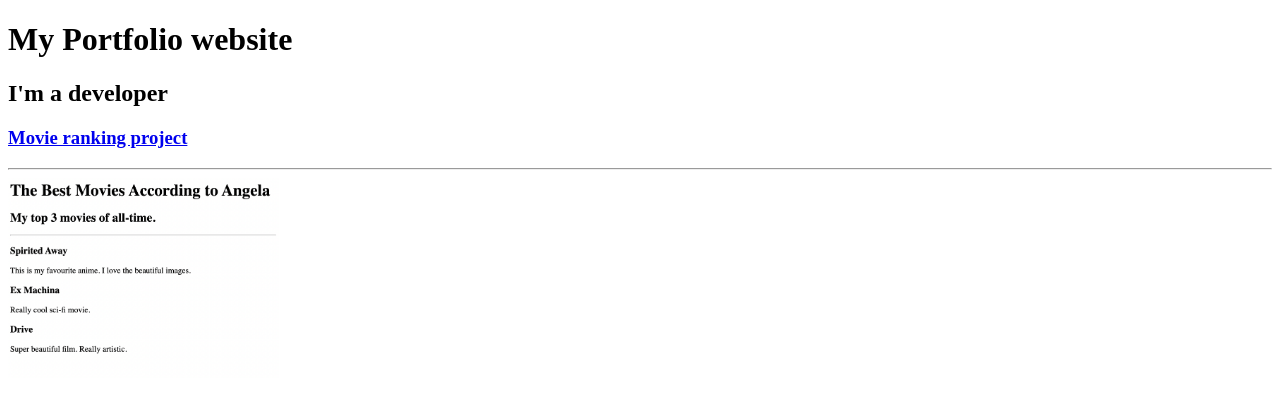
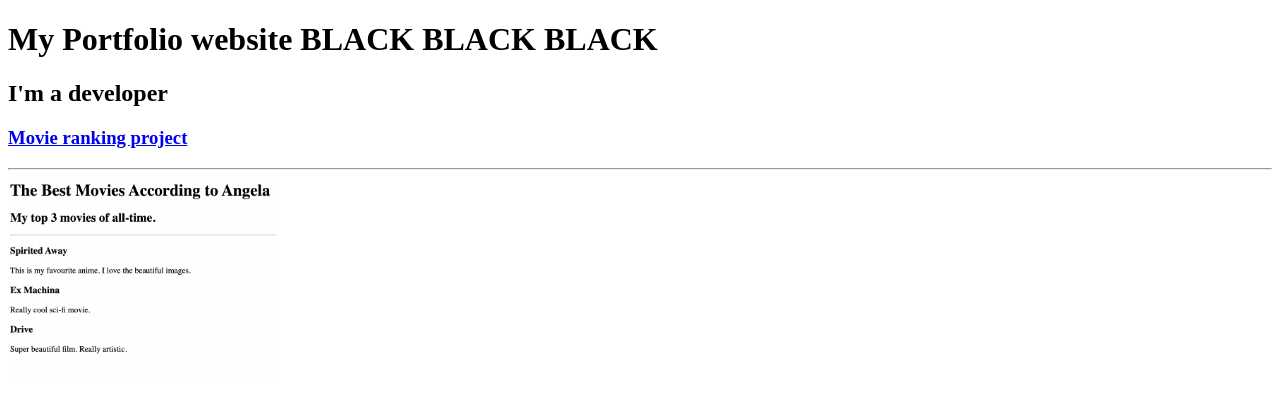
Before and after one commit to Lykhim092/WebsiteTest, a plain HTML site: page index.html in a window 1280 px wide. Shown: the top 397 px of the page. Drawn offline with Linux system fonts and the light colour scheme.

Commit message:
Update index.html

```diff
--- a/index.html
+++ b/index.html
@@ -8,7 +8,7 @@
     <title>my Portfolio</title>
 </head>
 <body>
-    <h1>My Portfolio website </h1>
+    <h1>My Portfolio website BLACK BLACK BLACK </h1>
     <h2> I'm a developer </h2>
     <a href="./public/movie-ranking.html"><h3>Movie ranking project</h3></a>
     <hr/>
```
